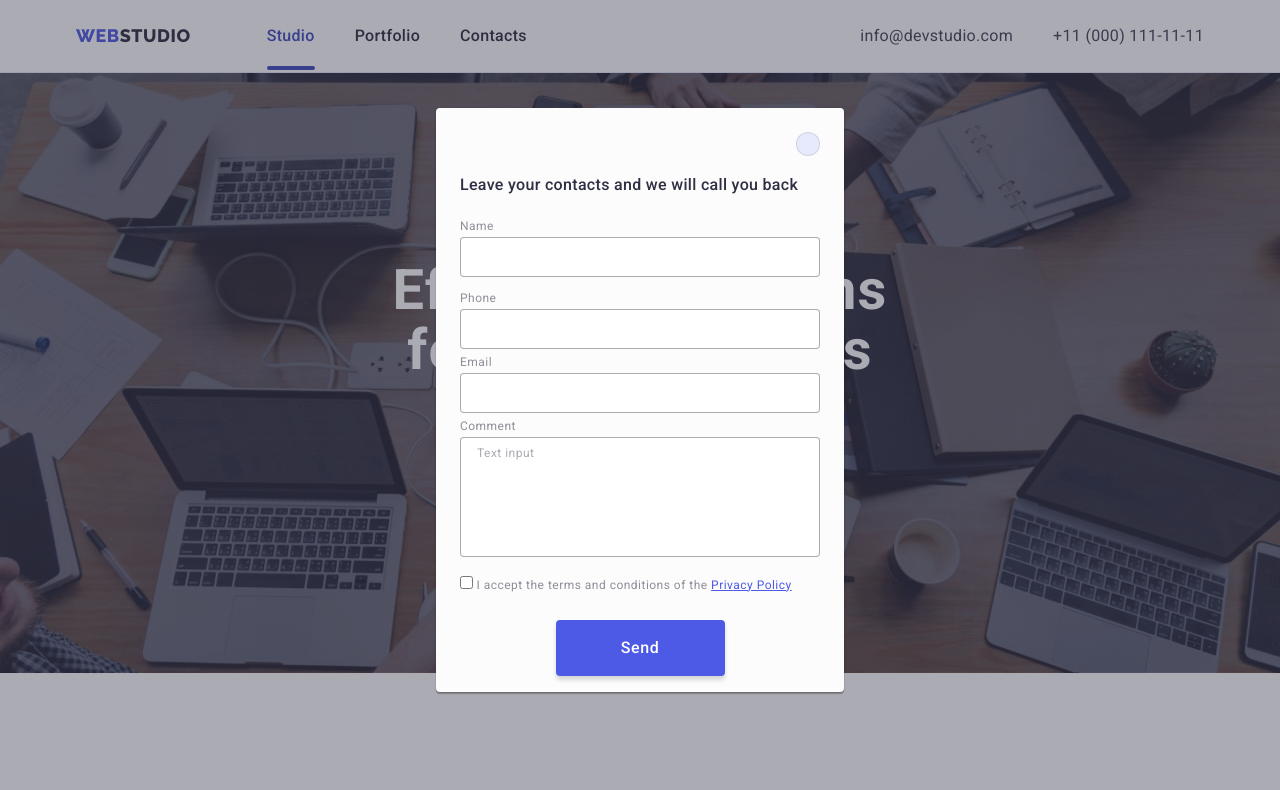
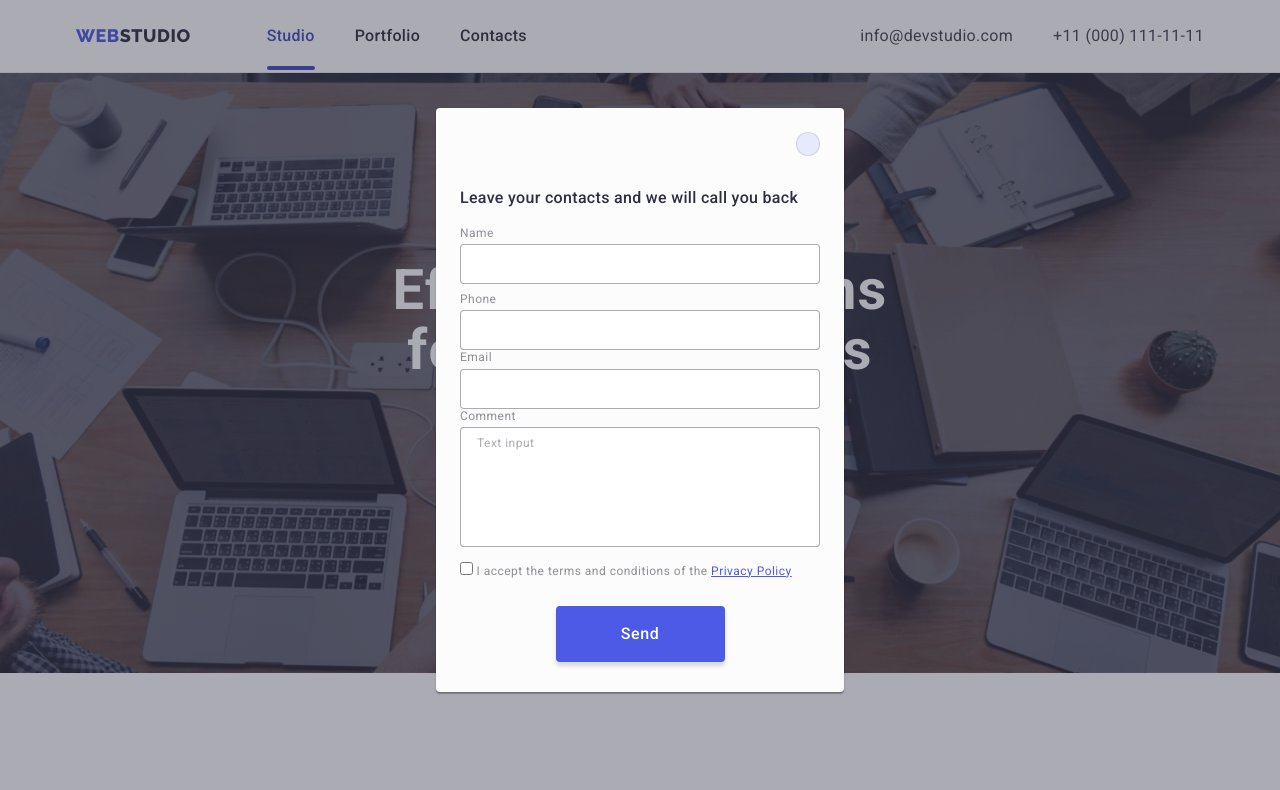
Before and after one commit to nataliausenko/goit-hw-05-2-vers, a plain HTML site: page index.html in a window 1280 px wide. Both pictures are taken after a click on the button "Order Service". Shown: the top 790 px of the page. Drawn offline with nearby package versions, Linux system fonts and the light colour scheme.

Commit message:
modal forms

```diff
--- a/css/style.css
+++ b/css/style.css
@@ -705,8 +705,9 @@ fill:var(--modal-light-icon-color);
 color: var(--dark-brand-color-text);
 text-align: center;
 font-weight: 500;
-line-height: 1.5;
-letter-spacing: 0.32px;
+/* line-height: inherit;
+font-size: inherit;
+letter-spacing: inherit; */
 margin-top: 48px;
 margin-bottom: 16px;
 
@@ -715,9 +716,11 @@ margin-bottom: 16px;
 .label-modal{
     color: var(--label-modal-text);
     font-size: 12px;
-    line-height: 1.2;
-    letter-spacing: 0.48px;
+    line-height: 1.17;
+    letter-spacing: 0.04em;
     position: relative;
+    display: block;
+    margin-bottom: 4px;
 }
 
 .input-modal{
--- a/index.html
+++ b/index.html
@@ -464,65 +464,71 @@
     <!-- Modal window -->
     <div class="backdrop is-hidden" data-modal>
       <div class="modal">
+        <p class="modal-title">Leave your contacts and we will call you back</p>
+
         <button type="button" class="modal-close-btn" data-modal-close>
           <svg class="modal-icon" width="8" height="8">
             <use href="./images/icons.svg#close-btn"></use>
           </svg>
         </button>
 
-        <div class="inputs-container">
-          <p class="modal-title">
-            Leave your contacts and we will call you back
-          </p>
-        </div>
-
+        <form class="form">
           <div class="input-container">
-          <form class="form">
-            <label class="label-modal"
-              >Name
+            <label class="label-modal" for="user-name">Name</label>
             <svg class="input-icons" width="18" height="18">
               <use href="./images/icons.svg#person"></use>
             </svg>
-              <input class="input-modal" type="text" name="user_name" />
-            </label>
+            <input
+              class="input-modal"
+              type="text"
+              name="user-name"
+              id="user-name"
+            />
+          </div>
         </form>
-        </div>
 
+        <form class="form">
           <div class="inputs-container">
-          <form class="form">
-            <label class="label-modal"
-              >Phone
+            <label class="label-modal" for="user-phone">Phone</label>
             <svg class="input-icons" width="18" height="24">
               <use href="./images/icons.svg#phone"></use>
             </svg>
-              <input class="input-modal" type="tel" name="user_phone" />
-            </label>
+            <input
+              class="input-modal"
+              type="tel"
+              name="user-phone"
+              id="user-phone"
+            />
+          </div>
         </form>
-        </div>
 
+        <form class="form">
           <div class="inputs-container">
-          <form class="form">
-            <label class="label-modal"
-              >Email
+            <label class="label-modal" for="user-email">Email</label>
             <svg class="input-icons" width="18" height="24">
               <use href="./images/icons.svg#email"></use>
             </svg>
-              <input class="input-modal" type="email" name="user_email" />
-            </label>
+            <input
+              class="input-modal"
+              type="email"
+              name="user-email"
+              id="user-email"
+            />
+          </div>
         </form>
-        </div>
 
+        <form class="form">
           <div class="inputs-container">
-          <form class="form">
-            <label class="label-modal">Comment</label>
+            <label class="label-modal" for="user-comment">Comment</label>
             <textarea
               class="textarea-modal"
-              name="user_comment"
+              name="user-comment"
               placeholder="Text input"
               rows="4"
+              id="user-comment"
             ></textarea>
+          </div>
         </form>
-        </div>
 
         <!-- checkbox -->
         <div class="checkbox-modal">
```
Lines whose indentation alone changed are shown as unchanged.
